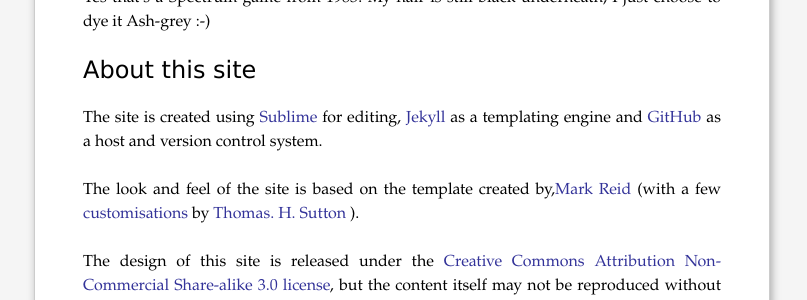
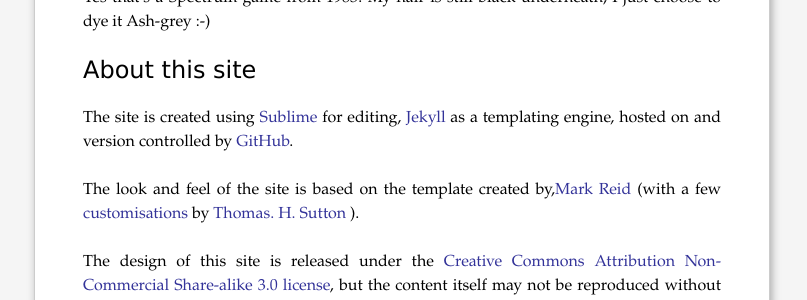
Before and after one commit to davidblackuk/davidblackuk.github.io, a Jekyll site: the page built from about/index.md, in a window 1280 px wide. Shown: the part 541-841 px from the top of the page, without its empty margins (238-1045 px from the left). Built offline with Jekyll 4.4.1, drawn with Linux system fonts in a browser that asks for light colours; Markdown is read by kramdown in place of the engine named in the settings.

Commit message:
changed url

```diff
--- a/about/index.md
+++ b/about/index.md
@@ -20,7 +20,7 @@ Yes that's a Spectrum game from 1983! My hair is still black underneath, I just
 About this site
 ===============
 
-The site is created using [Sublime][sub] for editing, [Jekyll][jk] as a templating engine and [GitHub][db] as a host and version control system.
+The site is created using [Sublime][sub] for editing, [Jekyll][jk] as a templating engine, hosted on and version controlled by [GitHub][db].
 
 The look and feel of the site is based on the template created by,[Mark Reid][mr] (with a few [customisations][pcr] by [Thomas. H. Sutton][pcr] ).
 
@@ -34,4 +34,4 @@ The design of this site is released under the [Creative Commons Attribution Non-
 [jk]: http://jekyllrb.com/
 [mr]: http://mark.reid.name/
 [sub]: http://www.sublimetext.com
-[db]: https://github.com/davidblackuk/davidblackuk.github.com
+[db]: https://github.com/davidblackuk/davidblackuk.github.io
```
